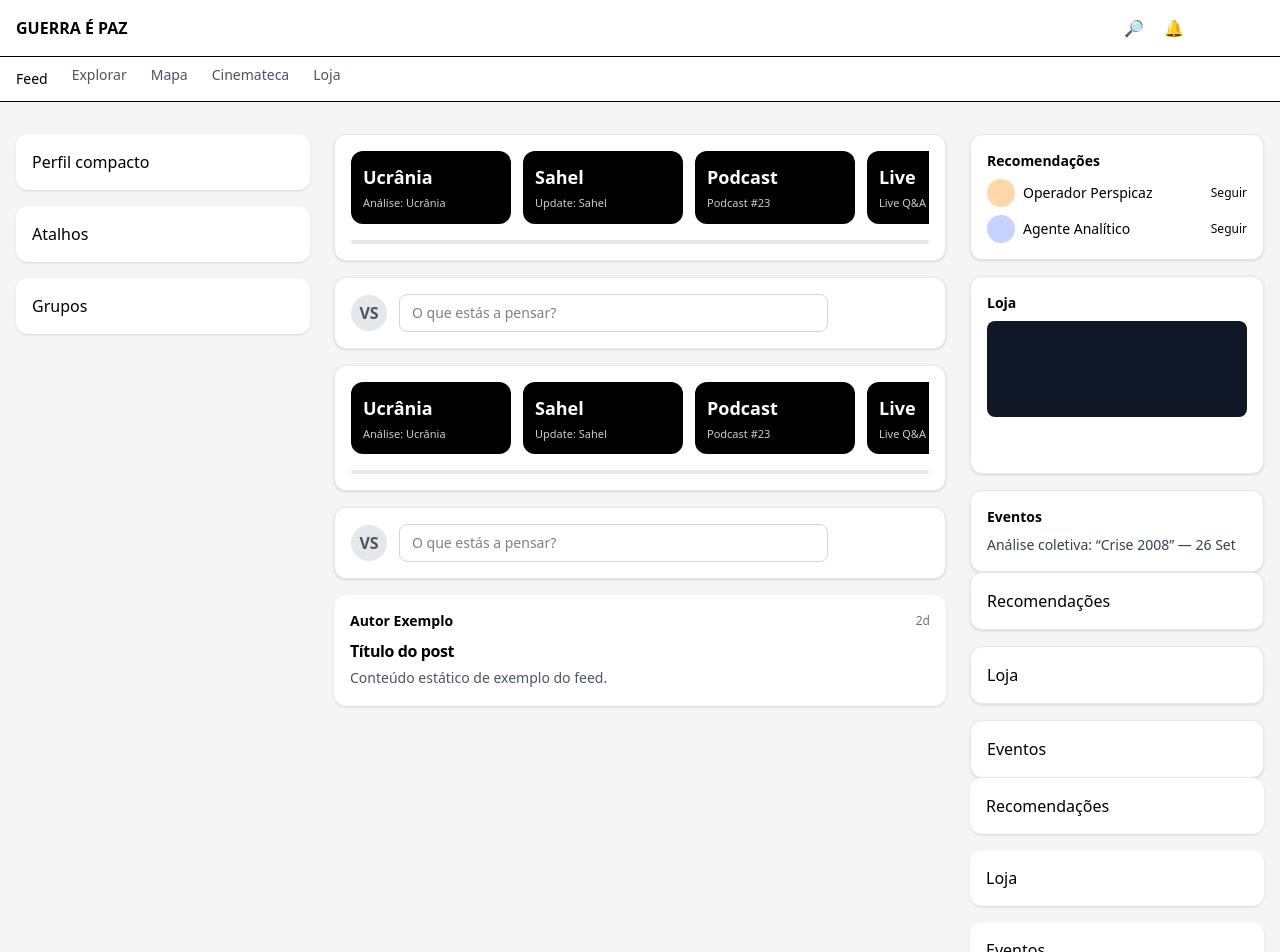
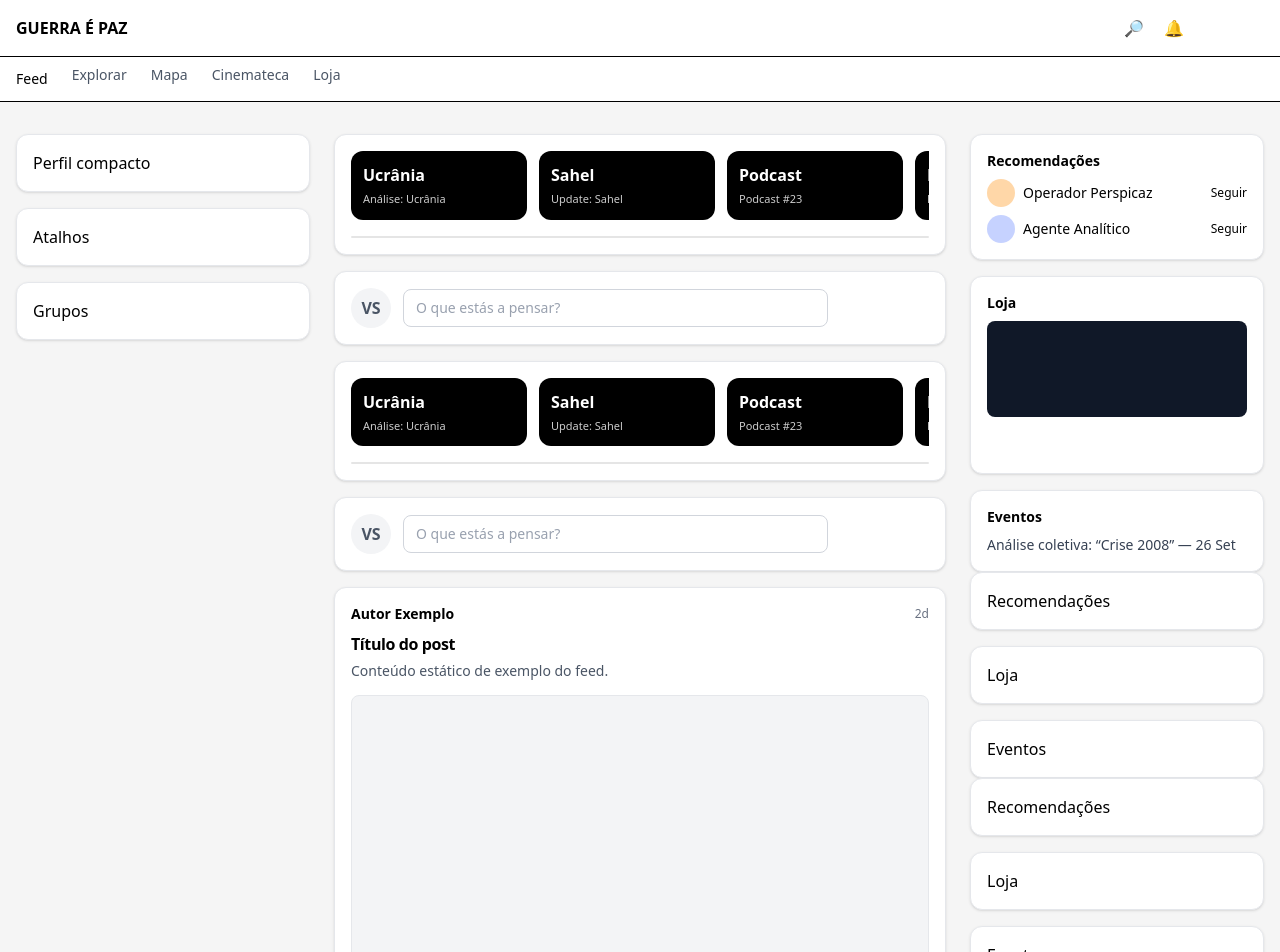
Before and after one commit to ricardodelnery/GUERRAEPAZ-REDESOCIAL, a Next.js app: page / in a window 1280 px wide. Shown: the top 952 px of the page. Built offline with nearby package versions, Linux system fonts and the light colour scheme.

Commit message:
style(ui): polimento de highlights, composer, feed e sub-nav para bater com a foto

```diff
--- a/app/components/Composer.tsx
+++ b/app/components/Composer.tsx
@@ -1,14 +1,14 @@
 export default function Composer() {
   return (
     <div className="bg-white p-4 rounded-xl shadow-sm border border-gray-200 flex items-center gap-3">
-      <div className="h-9 w-9 rounded-full bg-gray-200 flex items-center justify-center font-semibold text-gray-600">VS</div>
+      <div className="h-10 w-10 rounded-full bg-gray-100 flex items-center justify-center font-semibold text-gray-600">VS</div>
       <input
-        className="flex-1 border border-gray-300 rounded-lg px-3 py-2 text-sm focus:outline-none focus:ring-2 focus:ring-brand-red/40"
+        className="flex-1 border border-gray-300 rounded-lg px-3 py-2 text-sm placeholder-gray-400 focus:outline-none focus:ring-2 focus:ring-brand-red/40"
         type="text"
         placeholder="O que estás a pensar?"
         aria-label="O que estás a pensar?"
       />
-      <button className="bg-brand-red text-white text-sm font-semibold px-4 py-2 rounded-lg">Publicar</button>
+      <button className="bg-brand-red text-white text-sm placeholder-gray-400 font-semibold px-4 py-2 rounded-lg">Publicar</button>
     </div>
   );
 }
--- a/app/components/Highlights.tsx
+++ b/app/components/Highlights.tsx
@@ -1,7 +1,7 @@
 export default function Highlights() {
   const Item = ({ t, s }: { t: string; s: string }) => (
-    <div className="min-w-40 bg-black text-white rounded-xl p-3">
-      <div className="text-lg font-semibold">{t}</div>
+    <div className="min-w-44 bg-black text-white rounded-xl p-3">
+      <div className="text-base font-semibold">{t}</div>
       <div className="text-[11px] opacity-80 mt-1">{s}</div>
     </div>
   );
@@ -13,7 +13,7 @@ export default function Highlights() {
         <Item t="Podcast" s="Podcast #23" />
         <Item t="Live" s="Live Q&A" />
       </div>
-      <div className="h-1 rounded bg-gray-200 mt-2" />
+      <div className="h-0.5 rounded bg-black/10 mt-2" />
     </div>
   );
 }
--- a/app/layout.tsx
+++ b/app/layout.tsx
@@ -20,7 +20,7 @@ export default function RootLayout({ children }: { children: React.ReactNode })
           </div>
           <nav aria-label="Navegação secundária" className="hidden md:block bg-white border-t">
             <div className="max-w-7xl mx-auto px-4 flex items-center gap-6 py-2 text-sm">
-              <a className="text-brand-red font-medium" href="#">Feed</a>
+              <a className="text-brand-red font-medium" href="# pb-2 border-b-2 border-brand-red">Feed</a>
               <a className="text-gray-600 hover:text-brand-red pb-2" href="#">Explorar</a>
               <a className="text-gray-600 hover:text-brand-red pb-2" href="#">Mapa</a>
               <a className="text-gray-600 hover:text-brand-red pb-2" href="#">Cinemateca</a>
--- a/app/page.tsx
+++ b/app/page.tsx
@@ -7,9 +7,9 @@ export default function Home() {
       <aside className="hidden lg:block lg:col-span-3" data-testid="home-left">
         <div className="sticky top-24 space-y-4">
         <div className="sticky top-24 space-y-4">
-          <div className="bg-white p-4 rounded-xl shadow">Perfil compacto</div>
-          <div className="bg-white p-4 rounded-xl shadow">Atalhos</div>
-          <div className="bg-white p-4 rounded-xl shadow">Grupos</div>
+          <div className="bg-white p-4 rounded-xl shadow border border-gray-200">Perfil compacto</div>
+          <div className="bg-white p-4 rounded-xl shadow border border-gray-200">Atalhos</div>
+          <div className="bg-white p-4 rounded-xl shadow border border-gray-200">Grupos</div>
         </div>
               </div>
             </aside>
@@ -20,33 +20,34 @@ export default function Home() {
         <Composer />
         <Highlights />
         <Composer />
-        <article className="bg-white p-4 rounded-xl shadow" data-testid="post-card">
+        <article className="bg-white p-4 rounded-xl shadow border border-gray-200" data-testid="post-card">
           <header className="flex items-center justify-between">
             <div className="font-semibold text-sm">Autor Exemplo</div>
             <time className="text-xs text-gray-500">2d</time>
           </header>
           <h3 className="mt-2 text-base font-semibold tracking-tight">Título do post</h3>
           <p className="text-sm text-gray-600 mt-1 leading-relaxed">Conteúdo estático de exemplo do feed.</p>
+          <div className="mt-3 aspect-video rounded-lg bg-gray-100 border border-gray-200"></div>
         </article>
       </section>
 
       {/* RIGHT (md+) */}
       <aside className="hidden md:block md:col-span-4 lg:col-span-3" data-testid="home-right">
         <div className="sticky top-24 space-y-4">
-          <div className="bg-white p-4 rounded-xl shadow border border-gray-200"><div className="text-sm font-semibold mb-2">Recomendações</div><div className="flex items-center gap-2 text-sm"><div className="h-7 w-7 rounded-full bg-orange-200"/>Operador Perspicaz<button className="ml-auto text-brand-red text-xs">Seguir</button></div><div className="mt-2 flex items-center gap-2 text-sm"><div className="h-7 w-7 rounded-full bg-indigo-200"/>Agente Analítico<button className="ml-auto text-brand-red text-xs">Seguir</button></div></div>
-          <div className="bg-white p-4 rounded-xl shadow border border-gray-200"><div className="text-sm font-semibold mb-2">Loja</div><div className="h-24 rounded-lg bg-gray-900 mb-2"></div><button className="bg-brand-red text-white text-sm font-semibold px-3 py-1.5 rounded-lg">Comprar Agora</button></div>
-          <div className="bg-white p-4 rounded-xl shadow border border-gray-200"><div className="text-sm font-semibold mb-2">Eventos</div><div className="text-sm text-gray-700">Análise coletiva: “Crise 2008” — 26 Set</div></div>
+          <div className="bg-white p-4 rounded-xl shadow border border-gray-200 border border-gray-200"><div className="text-sm font-semibold mb-2">Recomendações</div><div className="flex items-center gap-2 text-sm"><div className="h-7 w-7 rounded-full bg-orange-200"/>Operador Perspicaz<button className="ml-auto text-brand-red text-xs">Seguir</button></div><div className="mt-2 flex items-center gap-2 text-sm"><div className="h-7 w-7 rounded-full bg-indigo-200"/>Agente Analítico<button className="ml-auto text-brand-red text-xs">Seguir</button></div></div>
+          <div className="bg-white p-4 rounded-xl shadow border border-gray-200 border border-gray-200"><div className="text-sm font-semibold mb-2">Loja</div><div className="h-24 rounded-lg bg-gray-900 mb-2"></div><button className="bg-brand-red text-white text-sm font-semibold px-3 py-1.5 rounded-lg">Comprar Agora</button></div>
+          <div className="bg-white p-4 rounded-xl shadow border border-gray-200 border border-gray-200"><div className="text-sm font-semibold mb-2">Eventos</div><div className="text-sm text-gray-700">Análise coletiva: “Crise 2008” — 26 Set</div></div>
+        </div>
+        <div className="sticky top-24 space-y-4">
+          <div className="bg-white p-4 rounded-xl shadow border border-gray-200 border border-gray-200">Recomendações</div>
+          <div className="bg-white p-4 rounded-xl shadow border border-gray-200 border border-gray-200">Loja</div>
+          <div className="bg-white p-4 rounded-xl shadow border border-gray-200 border border-gray-200">Eventos</div>
         </div>
         <div className="sticky top-24 space-y-4">
           <div className="bg-white p-4 rounded-xl shadow border border-gray-200">Recomendações</div>
           <div className="bg-white p-4 rounded-xl shadow border border-gray-200">Loja</div>
           <div className="bg-white p-4 rounded-xl shadow border border-gray-200">Eventos</div>
         </div>
-        <div className="sticky top-24 space-y-4">
-          <div className="bg-white p-4 rounded-xl shadow">Recomendações</div>
-          <div className="bg-white p-4 rounded-xl shadow">Loja</div>
-          <div className="bg-white p-4 rounded-xl shadow">Eventos</div>
-        </div>
       </aside>
     </div>
   );
```
